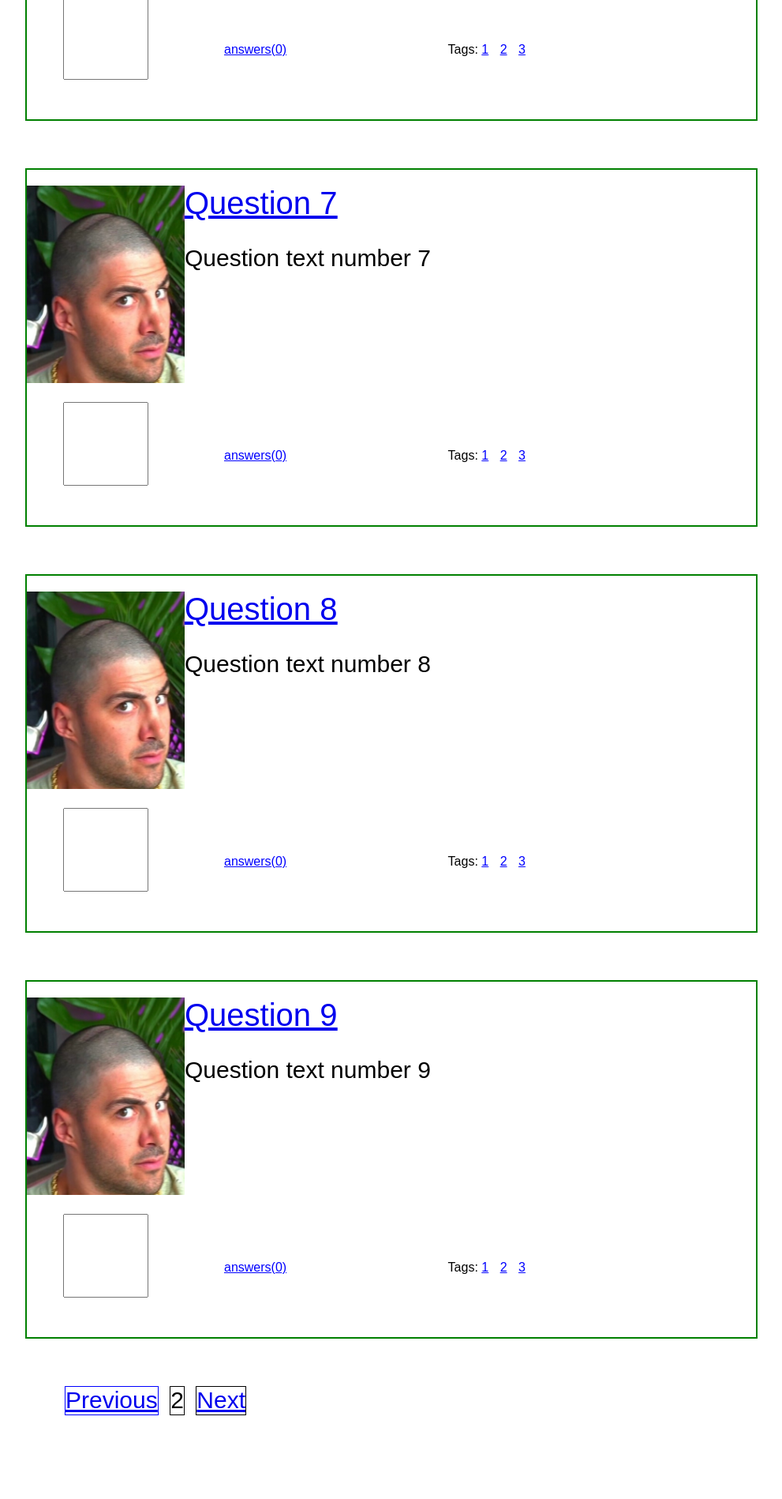
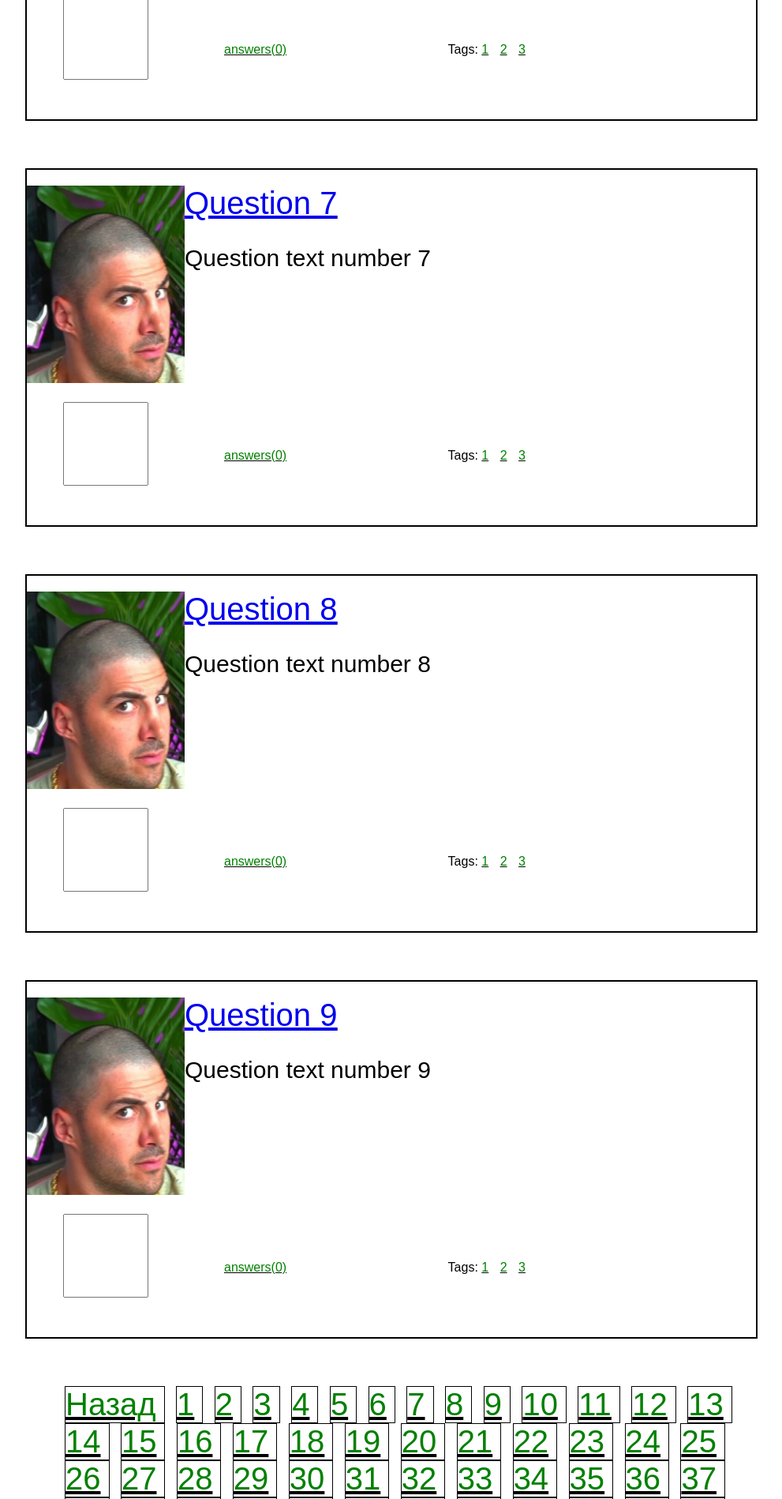
Before and after one commit to andrey-918/askme_karganov, a Django app: page /hot/?page=2 in a window 1280 px wide. Shown: the part 1000-2898 px from the top of the page at 79% size, without its empty margins (16-1007 px from the left). Before the commit the page ends 2792 px from the top, so only its background shows below. Run offline with Django 5.2, Linux system fonts and the light colour scheme.

Commit message:
loaded css

```diff
--- a/app/views.py
+++ b/app/views.py
@@ -18,7 +18,7 @@ QUESTIONS = [
         "text" : f"Question text number {i}",
         "photo" : "../static/images/avatar.jpg",
         "tags" : [1, 2, 3]
-    } for i in range(40)
+    } for i in range(400)
 ]
 
 
@@ -61,4 +61,5 @@ def register(request):
     return render(request, "register.html")
 
 def login(request):
-    return render(request, "login.html")
+    popular_tags = [TAGS[tag_id] for tag_id in range(10)]
+    return render(request, "login.html", {"popular_tags": popular_tags,})
--- a/askme_karganov/settings.py
+++ b/askme_karganov/settings.py
@@ -128,7 +128,3 @@ STATICFILES_DIRS = [
 # https://docs.djangoproject.com/en/5.0/ref/settings/#default-auto-field
 
 DEFAULT_AUTO_FIELD = 'django.db.models.BigAutoField'
-
-STATICFILIES_DIRS = [
-        BASE_DIR / "static",
-]
--- a/static/css/header.css
+++ b/static/css/header.css
@@ -106,9 +106,9 @@
 .links {
     display: inline-block;
     margin-right: 10px;
-    color: blue;
+    color: green;
     text-decoration: underline;
-    text-decoration-color: blue;
+    text-decoration-color: black;
     cursor: pointer;
 }
 
--- a/static/css/mainpage.css
+++ b/static/css/mainpage.css
@@ -3,7 +3,7 @@
     height: 450px;
     display: flex;
     margin-bottom: 60px;
-    border: 2px solid green;
+    border: 2px solid black;
 }
 
 
@@ -45,8 +45,8 @@
     display: inline-block;
     border: 1px solid black;
     width: auto;
-    font-size: 30px;
-    height: 35px;
+    font-size: 40px;
+    height: 45px;
     text-align: center;
     cursor: pointer;
     margin-right: 10px;
@@ -54,7 +54,7 @@
 
 @media (max-width: 750px) {
     .post {
-    margin-top: 20px;
-    width: 2030px;
+        margin-top: 20px;
+        width: 200px;
     }
 }
--- a/templates/index.html
+++ b/templates/index.html
@@ -31,8 +31,5 @@
 
     </div>
     {% include "layouts/pagination.html"  with page_obj=questions%}
-    <a class="page-number" >
-         {{ questions.number }}
-    </a>
     </body>
 {% endblock %}
--- a/templates/layouts/base.html
+++ b/templates/layouts/base.html
@@ -68,7 +68,7 @@
                 text-align: center;
                 ">
     {% for tag in popular_tags %}
-      <a class="popular-tags" href="{% url 'tag-page' tag.id %}">
+      <a class="popular-tags links" href="{% url 'tag-page' tag.id %}">
         {{ tag.name }}
       </a>
     {% endfor %}
--- a/templates/layouts/pagination.html
+++ b/templates/layouts/pagination.html
@@ -1,28 +1,29 @@
-<!DOCTYPE html>
+{% extends "layouts/base.html" %}
 {% load static %}
-<div style="
-        margin-left: 90px;
-        ">
-  {% if page_obj.has_previous %}
-    <a class="page-number" style="display: inline-block;
-    border: 1px solid blue;
-    font-size: 30px;
-    width: auto;
-    height: 35px;
-    text-align: center;
-    cursor: pointer;
-    margin-right: 10px;" href="{% url 'index' %}?page={{ page_obj.previous_page_number }}">
-        Previous
-    </a>
-  {% endif %}
+{% block content %}
 
-  <a class="page-number" >
-         {{ page_obj.number }}
-  </a>
+<nav aria-label="Page navigation" style="margin-left: 90px; width: 900px">
+{% if page_obj.has_previous %}
+<li class="page-number"><a class="links" href="?page={{ page_obj.previous_page_number }}">Назад</a></li>
+{% else %}
+<li class="page-number">
+<span class="links">Назад</span>
+</li> {% endif %}
 
-  {% if page_obj.has_next %}
-    <a class="page-number" href="{% url 'index' %}?page={{ page_obj.next_page_number }}">
-        Next
-    </a>
-  {% endif %}
-</div>
+{% for num_page in page_obj.paginator.page_range %}
+{% if num_page == page_obj.number %}
+<li class="page-number"><a class="links" href="#">{{ num_page }}</a></li>
+{% else %}
+<li class="page-number"><a class="links" href="?page={{ num_page }}">{{ num_page }}</a></li>
+{% endif %}
+{% endfor %}
+
+{% if page_obj.has_next %}
+<li class="page-number"><a class="links" href="?page={{ page_obj.next_page_number }}">Вперед</a></li>
+{% else %}
+<li class="page-number">
+<span class="links">Вперед</span>
+</li> {% endif %}
+</ul>
+</nav>
+{% endblock %}
--- a/templates/layouts/question-layout.html
+++ b/templates/layouts/question-layout.html
@@ -42,7 +42,7 @@
                     Tags:
                 </div>
                 {% for tag_id in item.tags %}
-                    <a class="links" href="{% url 'tag-page' tag_id %}"> {{tag_id}}</a> <!-- не могу понять, как получить именя -->
+                    <a class="links" href="{% url 'tag-page' tag_id %}"> {{tag_id}}</a> <!-- не могу понять, как получить именa -->
                 {% endfor %}
             </div>
         </div>
```
Also changed, not shown: templates/question.html (+3 -15 lines), db.sqlite3.
